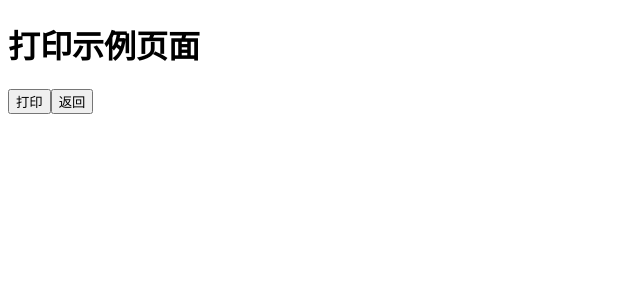
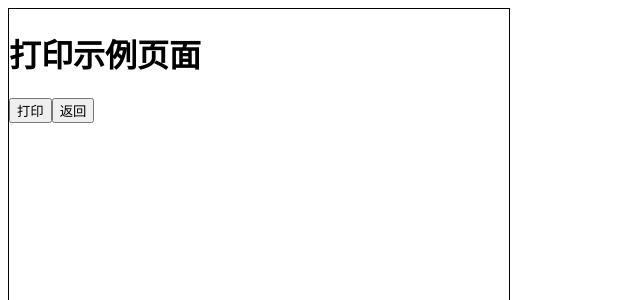
Before and after one commit to SFTC/sofa-print, a React app: page / in a window 1280 px wide. Shown: the top 300 px of the page, without its empty margins (0-640 px from the left). Built offline with nearby package versions, Linux system fonts and the light colour scheme.

Commit message:
update style-loader

```diff
--- a/example/App.js
+++ b/example/App.js
@@ -1,5 +1,6 @@
 import React, { Component } from 'react';
 // import PropTypes from 'prop-types';
+import './app.css';
 
 import Print from '../src/index';
 
@@ -11,7 +12,7 @@ class App extends Component {
   }
   render() {
     return (
-      <div>
+      <div className="app-box">
         <h1>打印示例页面</h1>
         <Print />
       </div>
--- /dev/null
+++ b/example/app.css
@@ -0,0 +1,5 @@
+.app-box {
+  width: 500px;
+  height: 800px;
+  border: 1px solid black;
+}
--- a/webpack.config.js
+++ b/webpack.config.js
@@ -15,8 +15,7 @@ module.exports = {
     port: 8081
   },
   module: {
-        rules: [
-            {
+    rules: [{
         test: /(\.jsx|\.js)$/,
         use: {
           loader: 'babel-loader',
@@ -25,29 +24,14 @@ module.exports = {
       },
       {
         test: /\.css$/,
-                use: [
-                    {
-                        loader: "style-loader"
-                    },
-                    {
-                        loader: "css-loader",
-                        options: {
-                            modules: true, // 指定启用css modules
-                            localIdentName: '[name]__[local]--[hash:base64:5]' // 指定css的类名格式
-                        }
-                    },
-                    {
-                        loader: "postcss-loader"
-                    }
-                ]
+        use: ['style-loader', 'css-loader']
       }
     ]
   },
   plugins: [
-        new webpack.BannerPlugin('版权所有，翻版必究'),
     new HtmlWebpackPlugin({
-            template: __dirname + "/example/index.html"//new 一个这个插件的实例，并传入相关的参数
+      template: __dirname + "/example/index.html" //new 一个这个插件的实例，并传入相关的参数
     }),
-        new webpack.HotModuleReplacementPlugin()//热加载插件
+    new webpack.HotModuleReplacementPlugin() //热加载插件
   ]
 }
```
Also changed, not shown: package.json (+3 -8 lines). Lines whose indentation alone changed are shown as unchanged.
